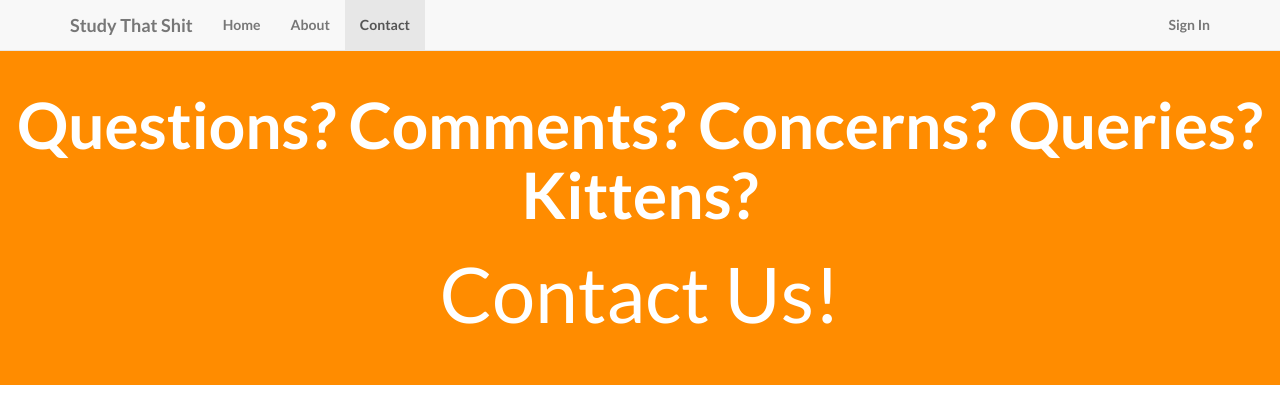
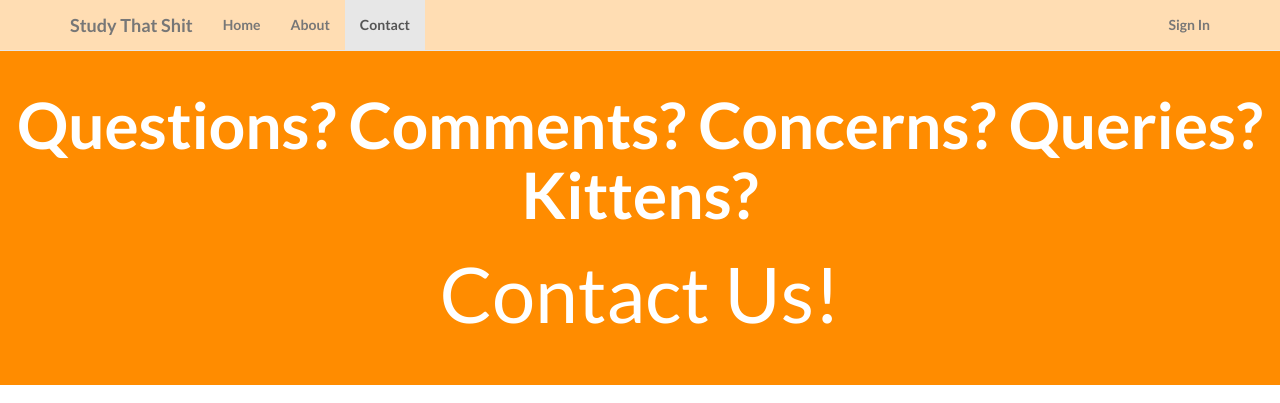
Before and after one commit to gollyzoom/brouze.github.io, a plain HTML site: page contact.html in a window 1280 px wide. Shown: the top 403 px of the page. Drawn offline with Linux system fonts and the light colour scheme.

Commit message:
made navbar transparent

```diff
--- a/css/contact-page.css
+++ b/css/contact-page.css
@@ -214,3 +214,7 @@ padding-top: 40px;
 
 
 }
+
+ .navbar {
+    background: rgba(255,255,255,0.7);
+  }
```
